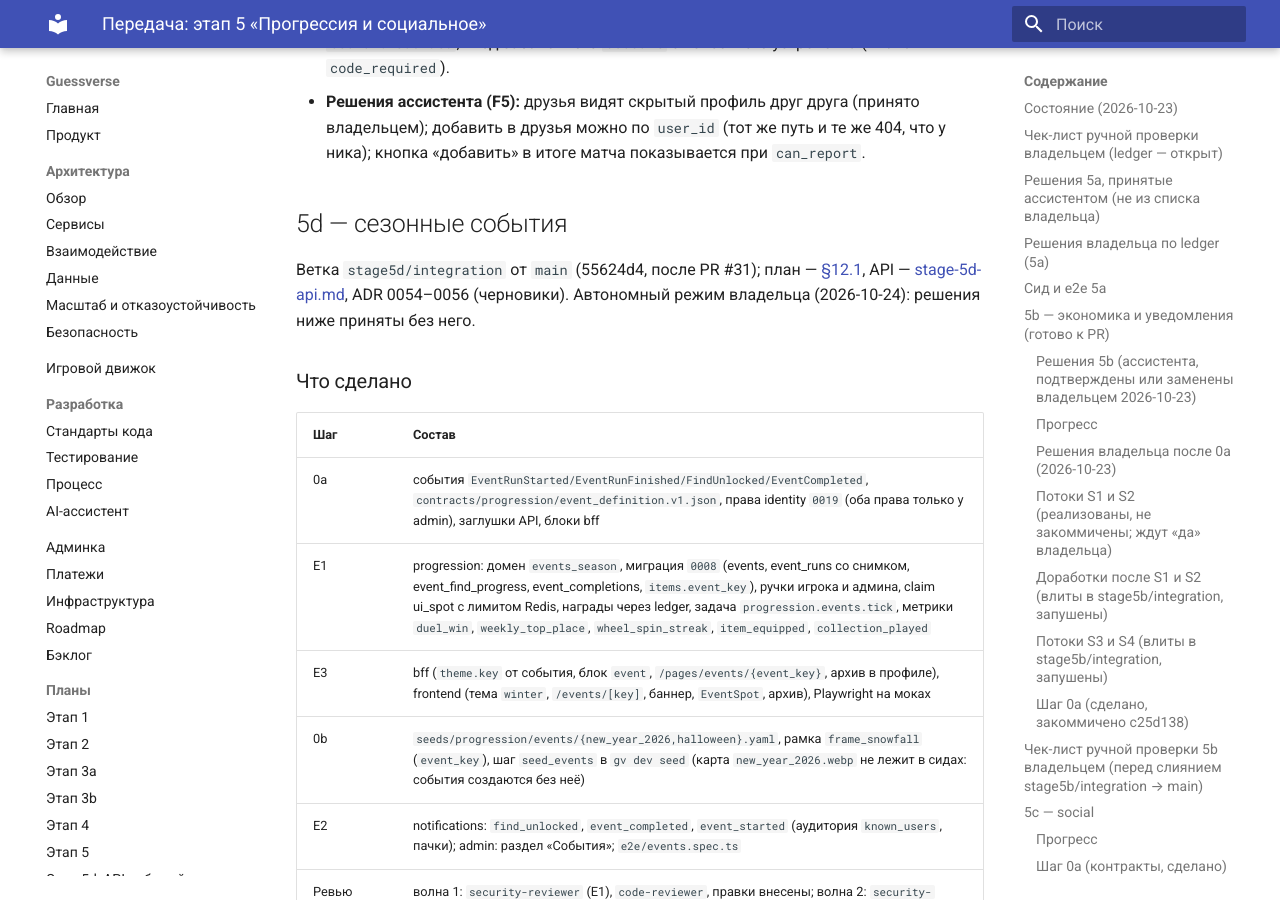
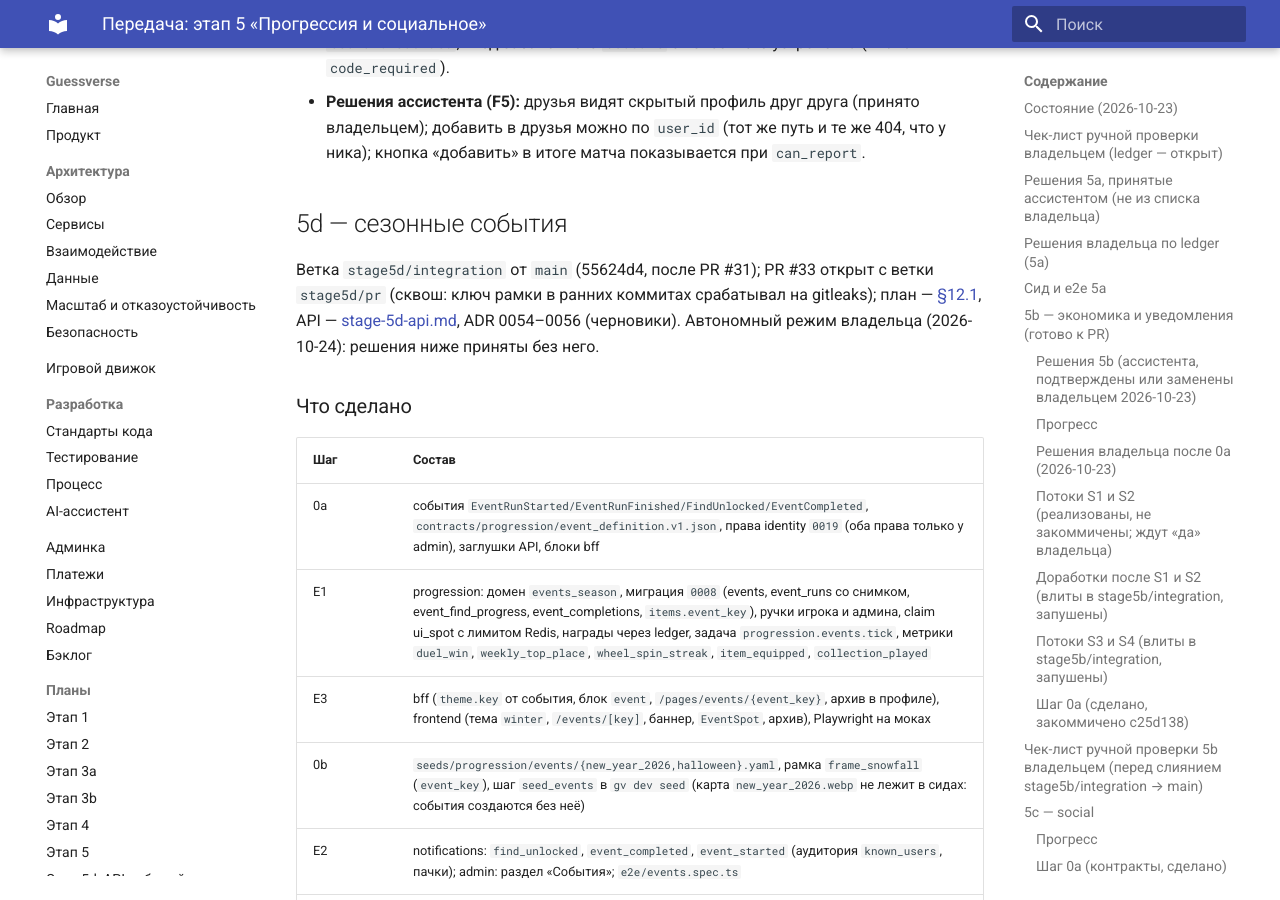
Before and after one commit to L0GIN0UT/oncue, an MkDocs documentation site: the page built from docs/handoff/stage-5.md, in a window 1280 px wide and 900 px high, scrolled down 11826 px. Built offline with MkDocs 1.6.1 and Material for MkDocs 9.7.7, drawn with Linux system fonts in a browser that asks for light colours.

Commit message:
docs(handoff): PR 5d

```diff
--- a/docs/handoff/stage-5.md
+++ b/docs/handoff/stage-5.md
@@ -162,7 +162,7 @@ Consumers остаются в `infrastructure/messaging/__init__.py`; роли P
 
 ## 5d — сезонные события
 
-Ветка `stage5d/integration` от `main` (55624d4, после PR #31); план — [§12.1](../plans/stage-5.md), API — [stage-5d-api.md](../plans/stage-5d-api.md), ADR 0054–0056 (черновики). Автономный режим владельца (2026-10-24): решения ниже приняты без него.
+Ветка `stage5d/integration` от `main` (55624d4, после PR #31); PR #33 открыт с ветки `stage5d/pr` (сквош: ключ рамки в ранних коммитах срабатывал на gitleaks); план — [§12.1](../plans/stage-5.md), API — [stage-5d-api.md](../plans/stage-5d-api.md), ADR 0054–0056 (черновики). Автономный режим владельца (2026-10-24): решения ниже приняты без него.
 
 ### Что сделано
 | Шаг | Состав |
```
